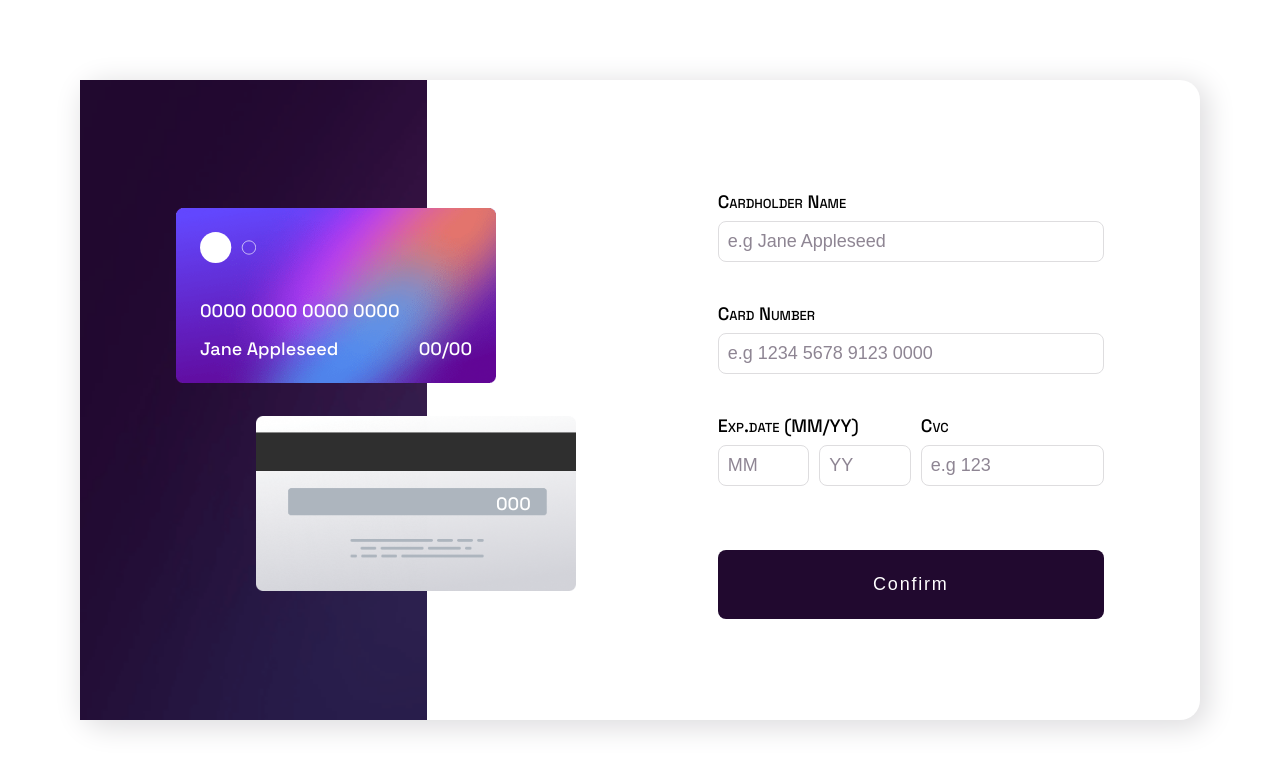
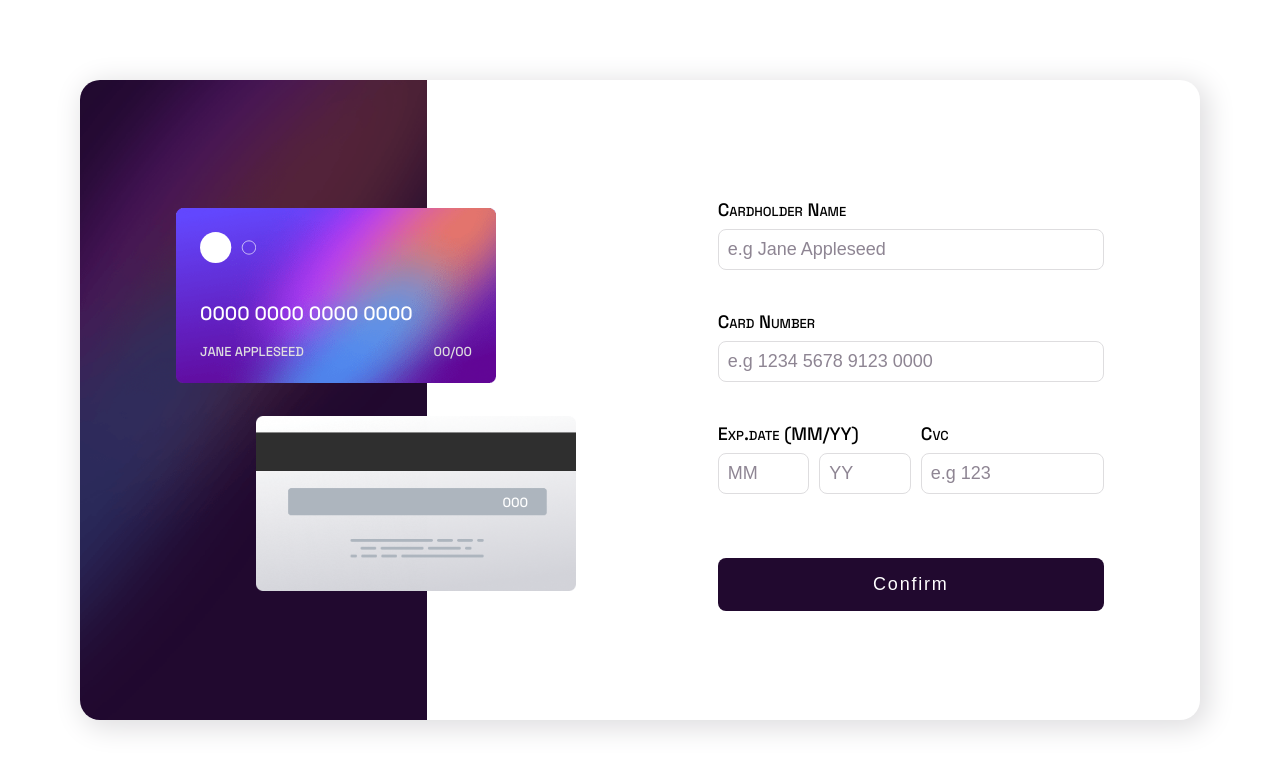
Before and after one commit to Annalisa11/interactive-card-details-form, a React (Create React App) app: page / in a window 1280 px wide. Shown: the top 772 px of the page. Built offline with nearby package versions, Linux system fonts and the light colour scheme.

Commit message:
small styling adjustments

```diff
--- a/src/App.scss
+++ b/src/App.scss
@@ -43,6 +43,8 @@
     height: 25rem;
   }
   @media (min-width: 600px) {
+    background-image: url("./images/bg-main-desktop.png");
+    border-radius: 20px 0 0 20px;
     height: 40rem;
     width: 35%;
   }
--- a/src/components/Button/Button.scss
+++ b/src/components/Button/Button.scss
@@ -1,7 +1,7 @@
 @import "../../General.scss";
 
 .button {
-  padding: 1.5rem;
+  padding: 1rem;
   border-radius: 8px;
   text-align: center;
   background-color: $neutral-very-dark;
--- a/src/components/Cards/Cards.scss
+++ b/src/components/Cards/Cards.scss
@@ -36,6 +36,11 @@
     justify-content: space-between;
     order: 1;
 
+    p {
+      font-size: larger;
+      color: $white;
+    }
+
     @media (min-width: 600px) {
       top: 0;
       width: 80%;
@@ -50,6 +55,17 @@
       display: flex;
       flex-direction: row;
       justify-content: space-between;
+      text-transform: uppercase;
+
+      .name {
+        overflow: hidden;
+        margin-right: 10px;
+      }
+
+      p {
+        font-size: small;
+        color: $neutral-light;
+      }
     }
   }
 
@@ -66,8 +82,9 @@
 
     .pin {
       position: absolute;
-      top: 43%;
-      left: 75%;
+      top: 44%;
+      left: 77%;
+      font-size: smaller;
     }
   }
 }
```
